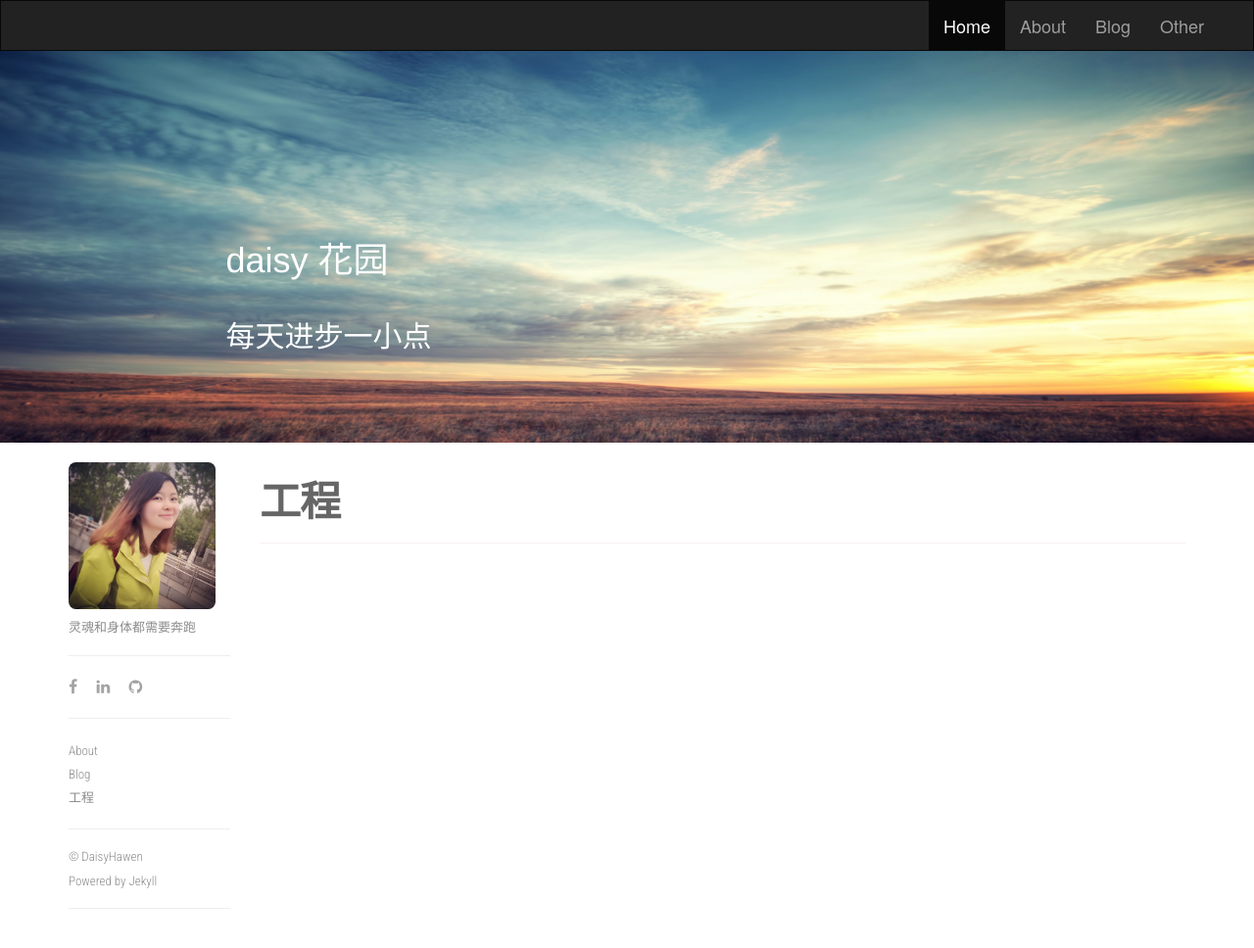
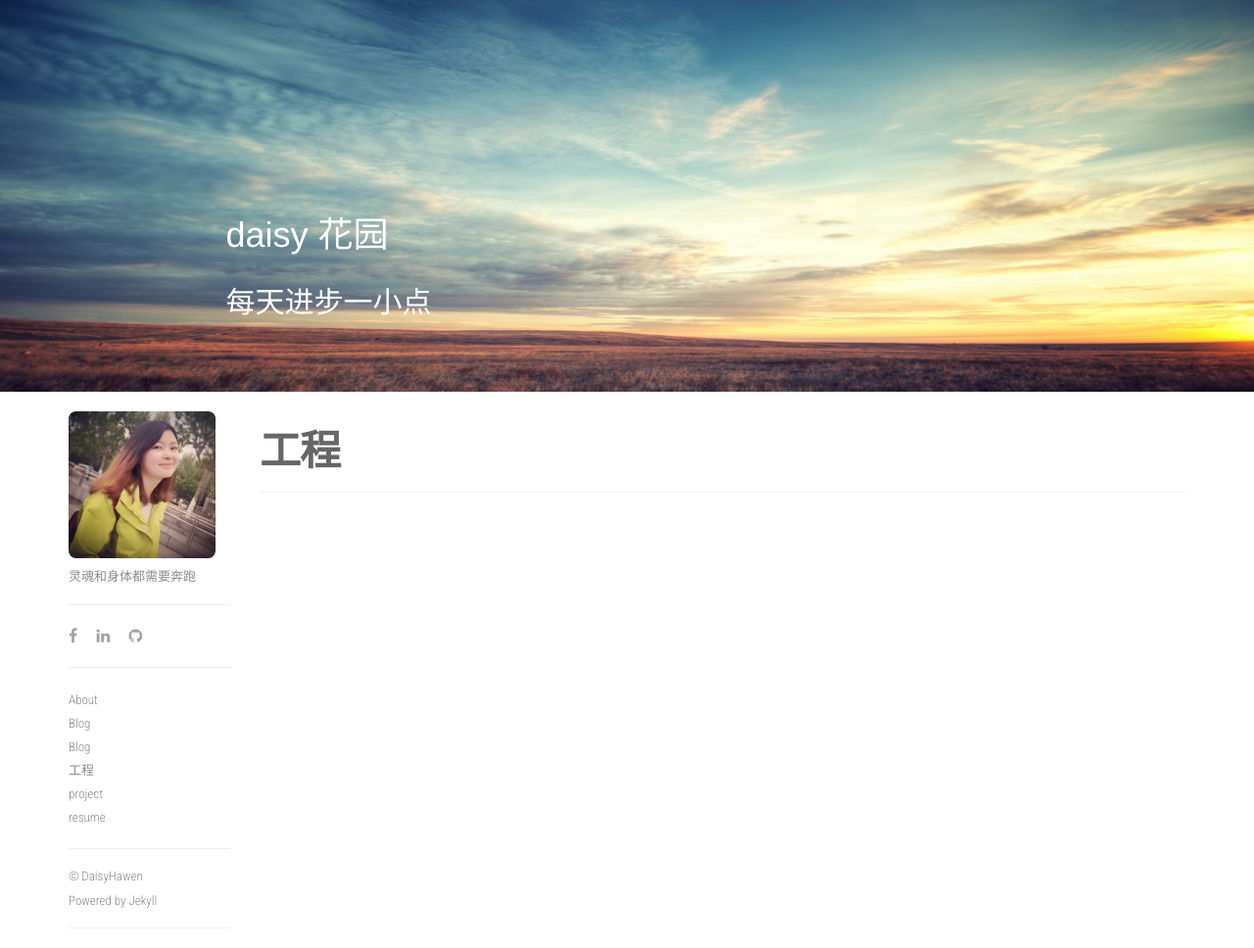
Before and after one commit to daisyHawen/daisyHawen.github.io, a Jekyll site: the page built from home.md, in a window 1280 px wide. Shown: the whole page at 98% size. Built offline with Jekyll 4.4.1, drawn with Linux system fonts in a browser that asks for light colours; nearby versions of some CDN libraries.

Commit message:
add sidebar

```diff
--- a/_includes/banner.html
+++ b/_includes/banner.html
@@ -1,12 +1,4 @@
 <div class="banner">
-    <nav class="navbar navbar-inverse banner-nav" role="navigation">
-        <ul class="nav navbar-nav navbar-right">
-            <li class="active"><a href="{{site.baseurl}}/">Home</a></li>
-            <li><a href="{{site.baseurl}}/about/">About</a></li>
-            <li><a href="{{site.baseurl}}/blog/">Blog</a></li>
-            <li><a href="#">Other</a></li>
-        </ul>
-    </nav>
     <h1>daisy 花园</h1>
     <h2>每天进步一小点</h2>
     <img id="baner-img" src="{{ site.baseurl }}/img/4.png">
--- a/_includes/sidebar.html
+++ b/_includes/sidebar.html
@@ -18,6 +18,8 @@
                     {% for my_page in site.pages %} {% if my_page.title %}
                     <li><a href="{{ my_page.url | prepend: site.baseurl }}">{{ my_page.title}}</a></li>
                     {% endif %} {% endfor %}
+                    <li><a href="{{site.baseurl}}/project.html">project</a></li>
+                    <li><a href="{{site.baseurl}}/resume.html">resume</a></li>
                 </ul>
             </div>
             <hr>
--- a/index.html
+++ b/index.html
@@ -8,7 +8,7 @@ layout: blank
         <a href="{{site.baseurl}}/about/" class="btn btn-default">profile</a>
         <a href="{{site.baseurl}}/blog/" class="btn btn-default">blogs</a>
         <a href="{{site.baseurl}}/albums/" class="btn btn-default">albums</a>
-        <a href="{{site.baseurl}}/project.html" class="btn btn-default">Skills</a>
+        <a href="{{site.baseurl}}/project/" class="btn btn-default">Skills</a>
         <a href="{{site.baseurl}}/resume.html" class="btn btn-default">Resume</a>
 
     </div>
```
Also changed, not shown: blog/blog.md (added, +5 -0 lines).
